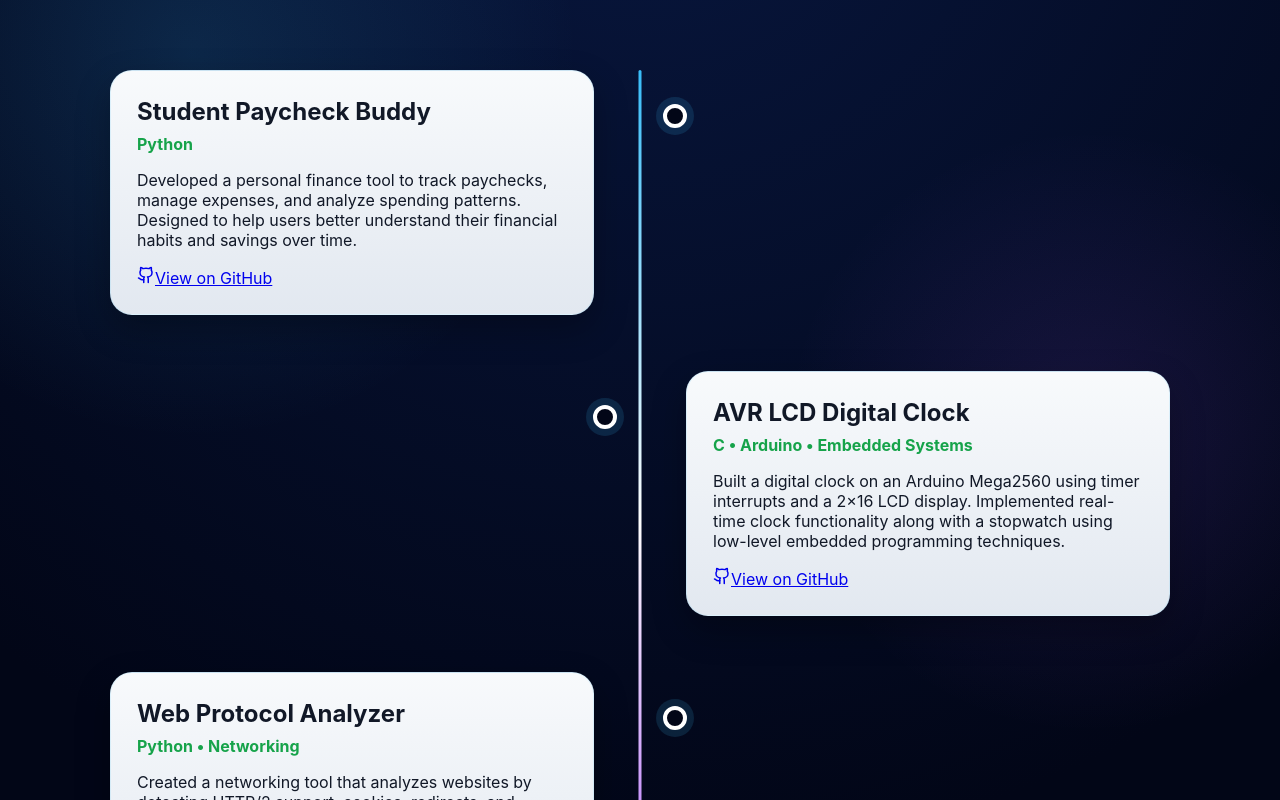
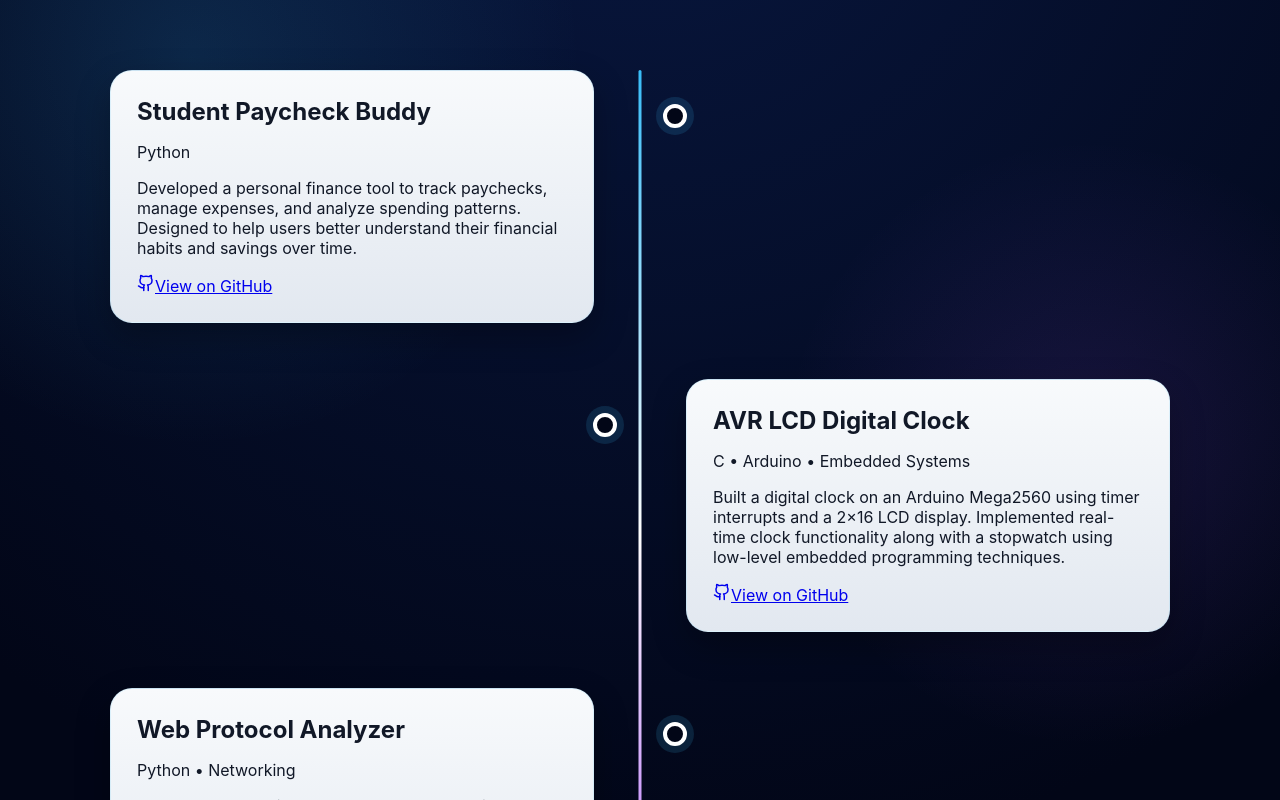
Before and after one commit to JasvinK/jasvin-portfolio, a React (Vite) app: page / in a window 1280 px wide. Shown: the part 1000-1800 px from the top of the page. Built offline with nearby package versions, Linux system fonts and the light colour scheme.

Commit message:
added projects timeline section and github links

```diff
--- a/src/App.jsx
+++ b/src/App.jsx
@@ -179,7 +179,7 @@ export default function App() {
               >
                 <div className="timeline-card">
                 <h3>{project.title}</h3>
-                <p className="date">{project.tech}</p>
+                <p className="project-tech-line">{project.tech}</p>
                 <p>{project.description}</p>
 
                 <a
```
